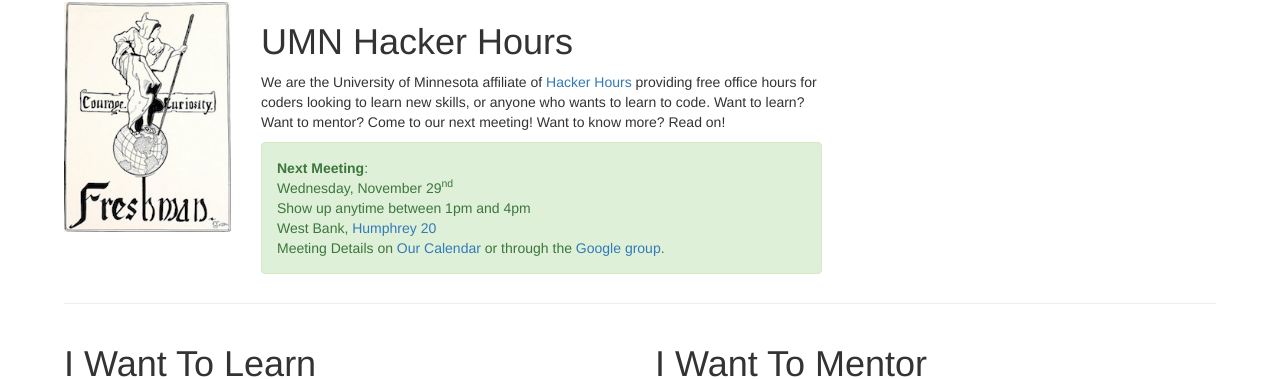
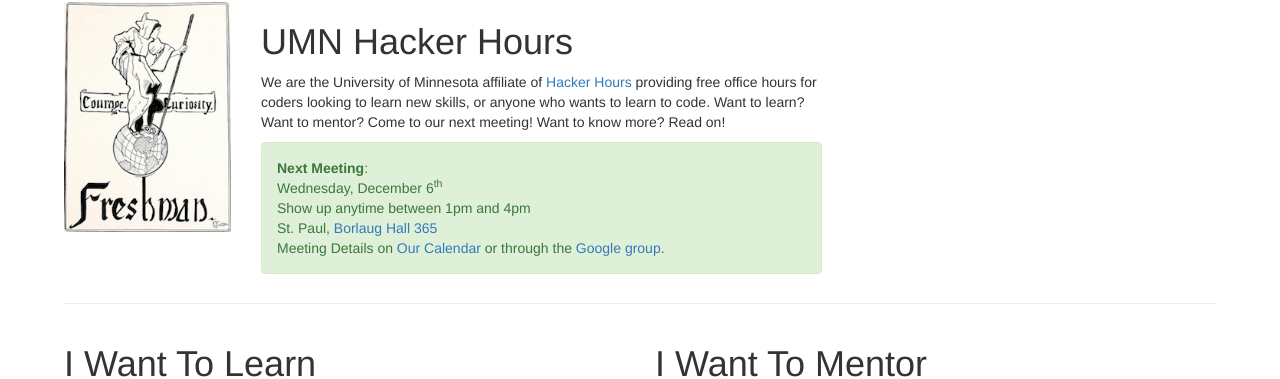
Before and after one commit to umnhackerhours/umnhackerhours.github.io, a Jekyll site: the page built from index.markdown, in a window 1280 px wide. Shown: the part 102-481 px from the top of the page. Built offline with Jekyll 4.4.1, drawn with Linux system fonts in a browser that asks for light colours.

Commit message:
2017-12-06

```diff
--- a/index.markdown
+++ b/index.markdown
@@ -13,13 +13,13 @@ description: Home
       <div class="alert alert-success" role="alert">
         <a class="anchor" id="next_meeting"></a>
         <strong>Next Meeting</strong>:<br />
-        Wednesday, November 29<sup>nd</sup><br />
+        Wednesday, December 6<sup>th</sup><br />
         Show up anytime between 1pm and 4pm<br />
         <!-- East Bank, <a href="https://roomsearch.umn.edu/roomsearch/#/rooms/154a5d45-e466-45c9-b64b-309de60e9e5d">Nicholson Hall 315</a><br /> -->
         <!-- West Bank, <a href="https://roomsearch.umn.edu/roomsearch/#/rooms/f8667449-84f5-4392-9607-ae9f2335ef5b">Humphrey 20</a><br /> -->
         <!-- St. Paul, <a href="https://roomsearch.umn.edu/roomsearch/#/rooms/236c88ec-0616-496e-bdfa-7d3b96ee9e33">Borlaug Hall 365</a><br /> -->
 
-        West Bank, <a href="https://roomsearch.umn.edu/roomsearch/#/rooms/f8667449-84f5-4392-9607-ae9f2335ef5b">Humphrey 20</a><br />
+        St. Paul, <a href="https://roomsearch.umn.edu/roomsearch/#/rooms/236c88ec-0616-496e-bdfa-7d3b96ee9e33">Borlaug Hall 365</a><br />
         Meeting Details on <a href="https://www.google.com/calendar/embed?src=umn.edu_ii9odmho4m63bsq19879mu0iis%40group.calendar.google.com&ctz=America/Chicago">Our Calendar</a> or through the <a href='https://groups.google.com/a/umn.edu/d/hackerhours'>Google group</a>.
       </div>
     </div>
```
